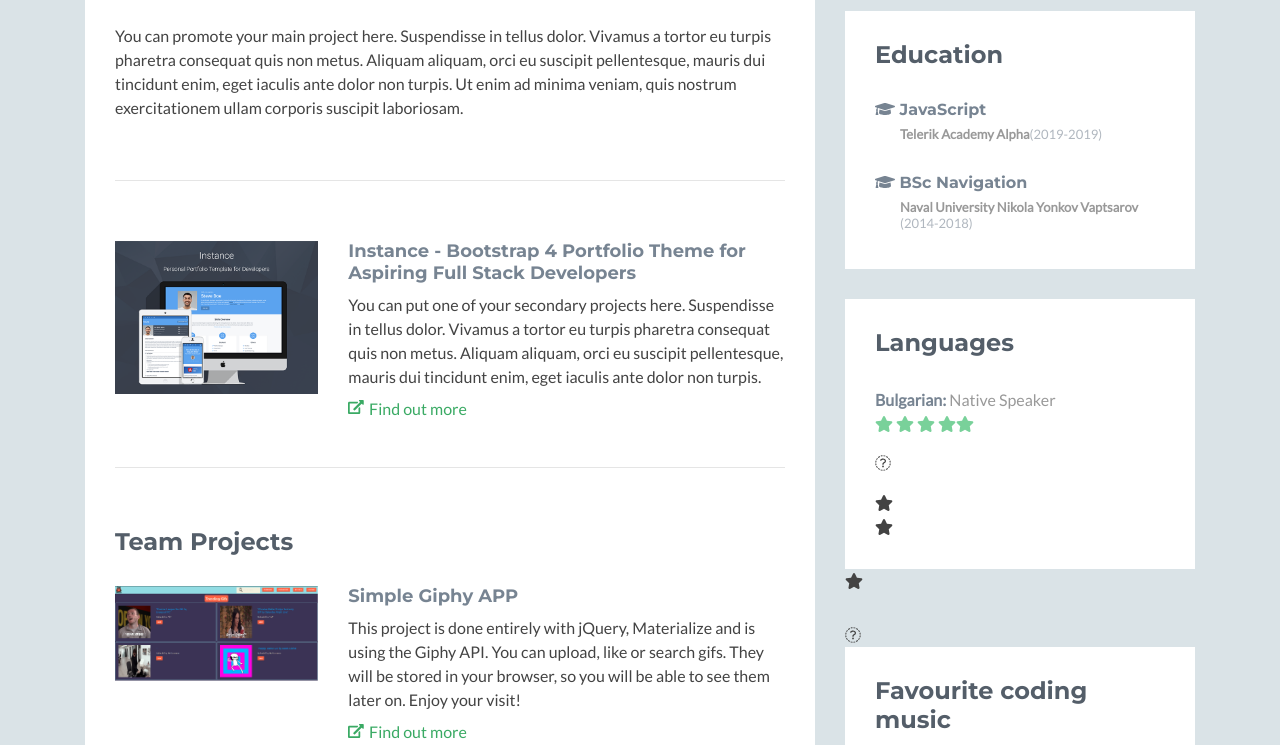
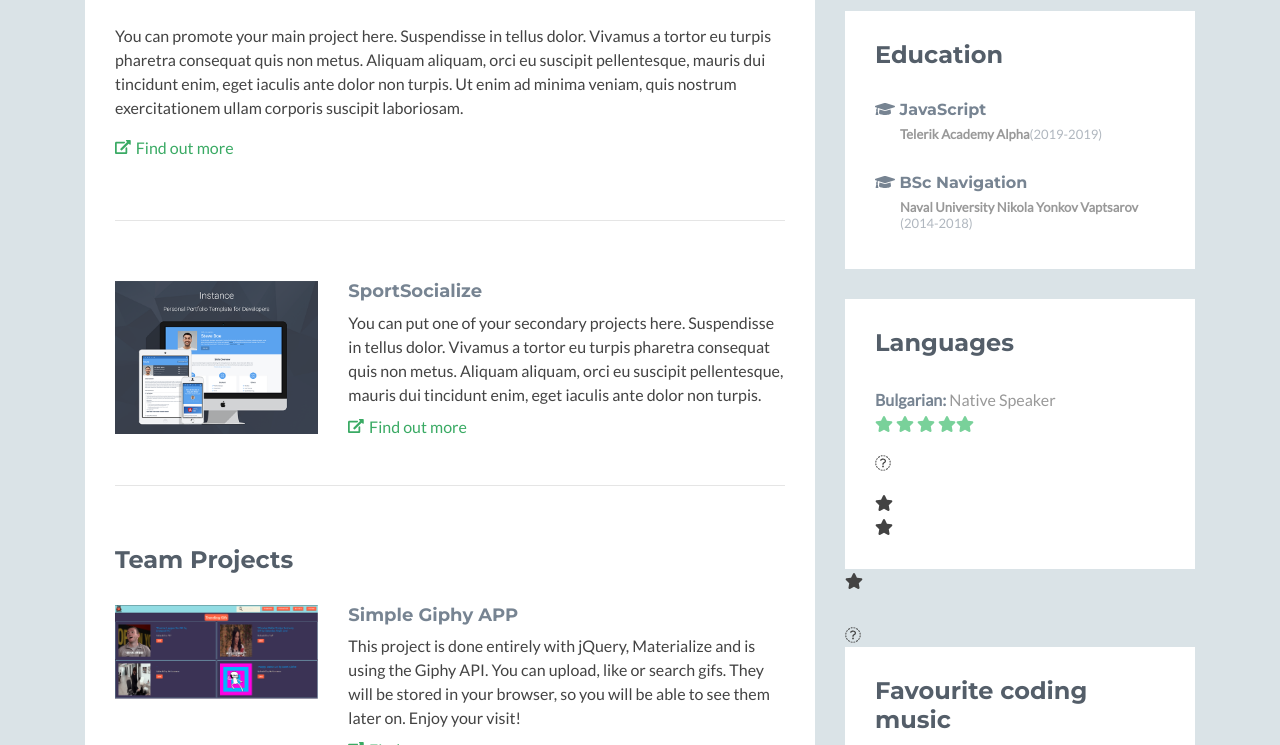
Before and after one commit to peturgeorgievv/peturgeorgievv.github.io, a plain HTML site: page index.html in a window 1280 px wide. Shown: the part 1060-1805 px from the top of the page. Drawn offline with nearby package versions, Linux system fonts and the light colour scheme; no server answers; a script that the page names is missing; some icons are missing.

Commit message:
Portfolio

```diff
--- a/index.html
+++ b/index.html
@@ -82,6 +82,7 @@
 
                                 <div class="desc text-left">
                                     <p>You can promote your main project here. Suspendisse in tellus dolor. Vivamus a tortor eu turpis pharetra consequat quis non metus. Aliquam aliquam, orci eu suscipit pellentesque, mauris dui tincidunt enim, eget iaculis ante dolor non turpis. Ut enim ad minima veniam, quis nostrum exercitationem ullam corporis suscipit laboriosam.</p>
+                                    <p><a class="more-link" href="https://github.com/peturgeorgievv/emaily-server/" target="_blank"><i class="fas fa-external-link-alt"></i>Find out more</a></p>
                                 </div><!--//desc-->
                             </div><!--//item-->
                             <hr class="divider" />
@@ -90,9 +91,9 @@
                                 <img class="img-fluid project-image" src="assets/images/projects/project-1.png" alt="project name" />
                                 </a>
                                 <div class="desc col-md-8 col-12">
-                                    <h3 class="title"><a href="https://themes.3rdwavemedia.com/bootstrap-templates/resume/instance-bootstrap-portfolio-theme-for-developers/" target="_blank">Instance - Bootstrap 4 Portfolio Theme for Aspiring Full Stack Developers</a></h3>
+                                    <h3 class="title"><a href="https://themes.3rdwavemedia.com/bootstrap-templates/resume/instance-bootstrap-portfolio-theme-for-developers/" target="_blank">SportSocialize</a></h3>
                                     <p class="mb-2">You can put one of your secondary projects here. Suspendisse in tellus dolor. Vivamus a tortor eu turpis pharetra consequat quis non metus. Aliquam aliquam, orci eu suscipit pellentesque, mauris dui tincidunt enim, eget iaculis ante dolor non turpis.</p>
-                                    <p><a class="more-link" href="https://themes.3rdwavemedia.com/bootstrap-templates/resume/instance-bootstrap-portfolio-theme-for-developers/" target="_blank"><i class="fas fa-external-link-alt"></i>Find out more</a></p>
+                                    <p><a class="more-link" href="https://github.com/peturgeorgievv/SportSocialize/" target="_blank"><i class="fas fa-external-link-alt"></i>Find out more</a></p>
                                 </div><!--//desc-->
                             </div><!--//item-->
 
```
